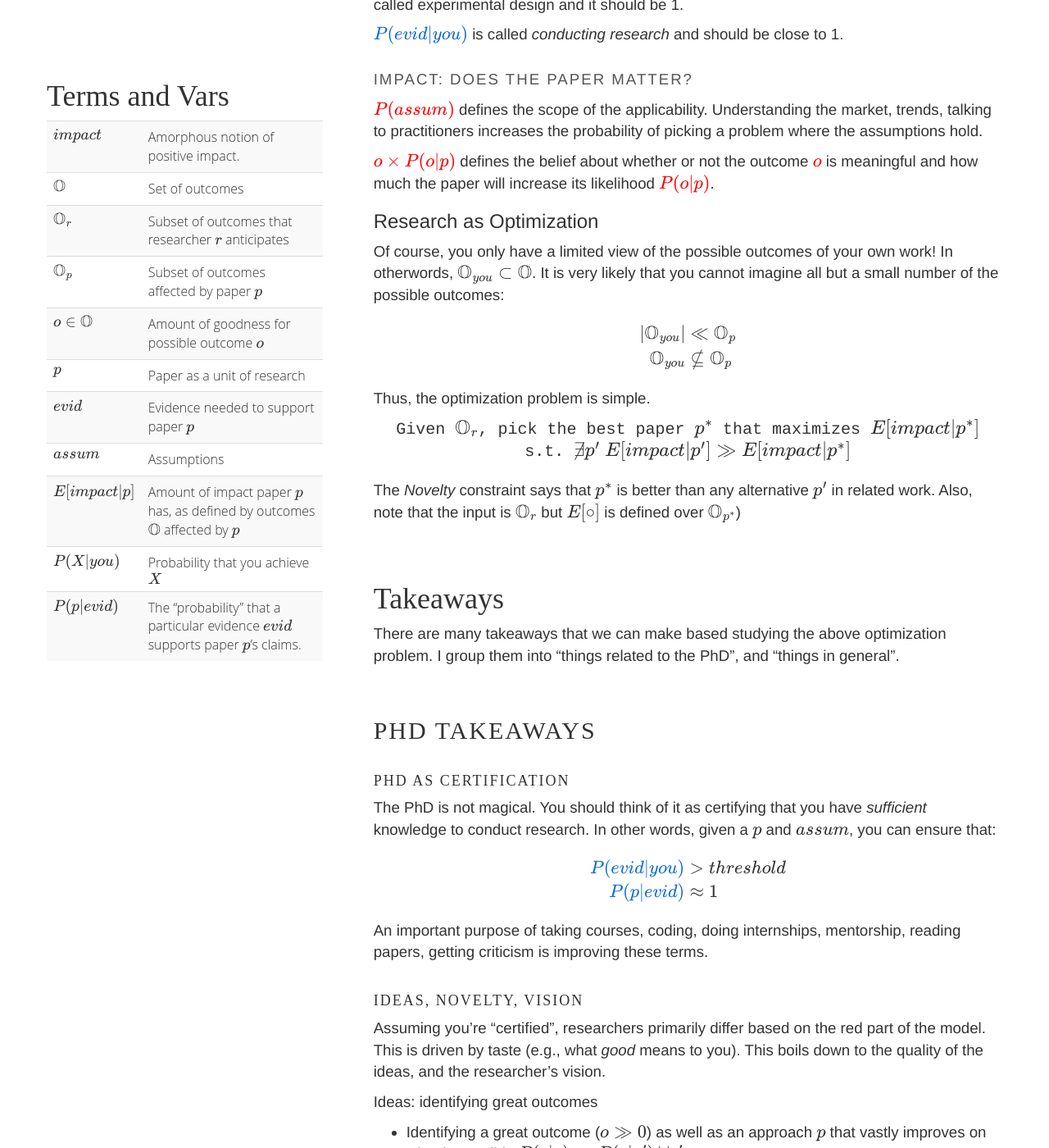
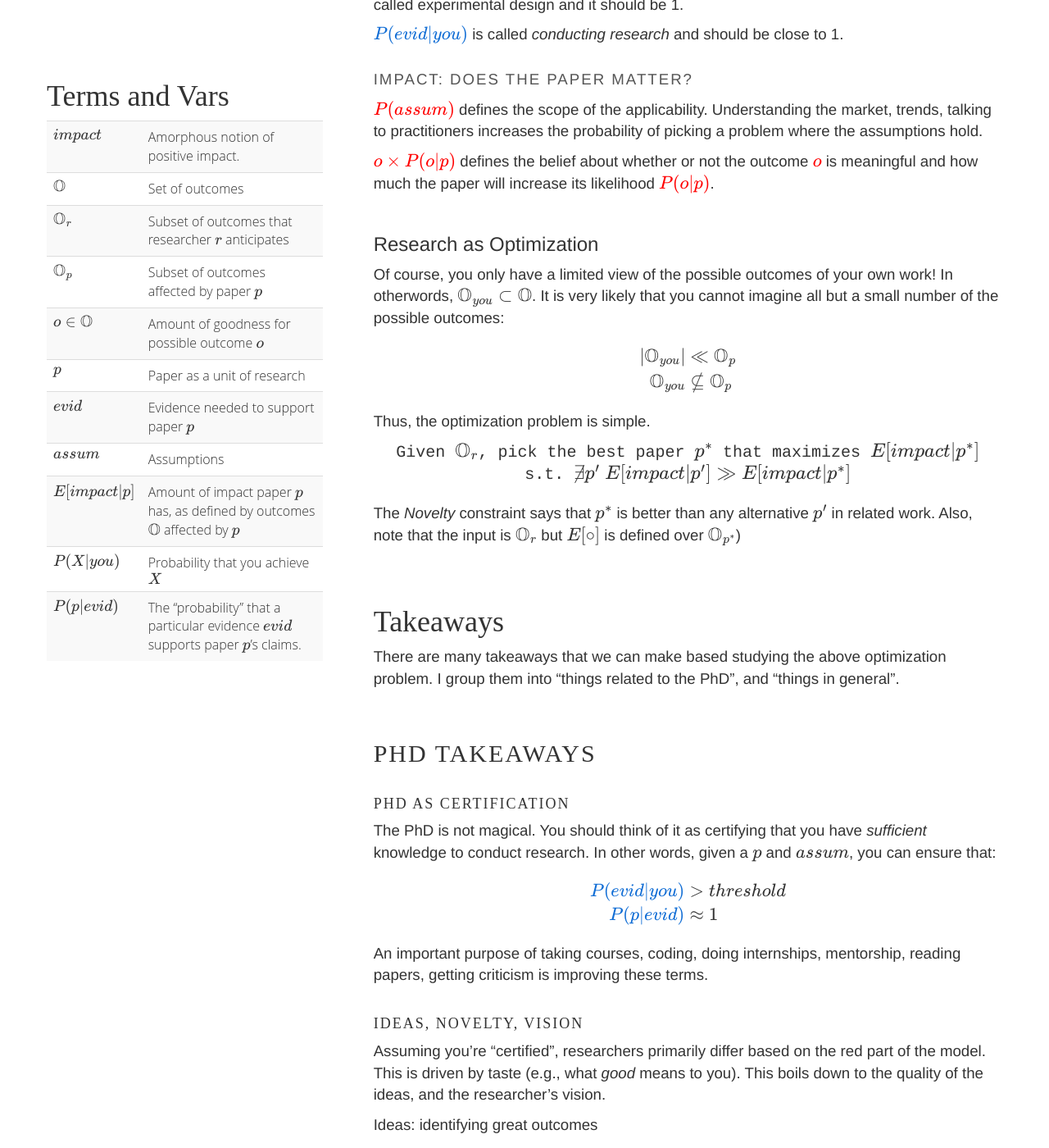
Before and after one commit to researchsetup/researchsetup.github.io, a Jekyll site: the page built from researchmodel.md, in a window 1280 px wide and 1400 px high, scrolled down 1345 px. Shown: the whole window at 82% size. Built offline with Jekyll 4.4.1, drawn with Linux system fonts in a browser that asks for light colours; some web fonts are replaced; formulas are drawn with MathJax 3.

Commit message:
lazy commit msg

```diff
--- a/files/css/post.css
+++ b/files/css/post.css
@@ -20,19 +20,15 @@
   line-height: 30pt;
   margin-top: 2em;
 }
-h1 #logo {
-  float:left; font-size: 50pt;
-}
-h1 #tagline {
-  margin-top: -3pt;
-  float:left; font-size: 17pt; line-height: 19pt; padding-left: 1em; color: #aaa;
-}
 h2 {
   margin-top: 2em;
   font-family: "Raleway";
   font-weight: 400;
   text-transform: uppercase;
   letter-spacing: 2px;
+}
+h3 {
+  margin-top: 2em;
 }
 h4 {
   margin-top: 2em;
```
